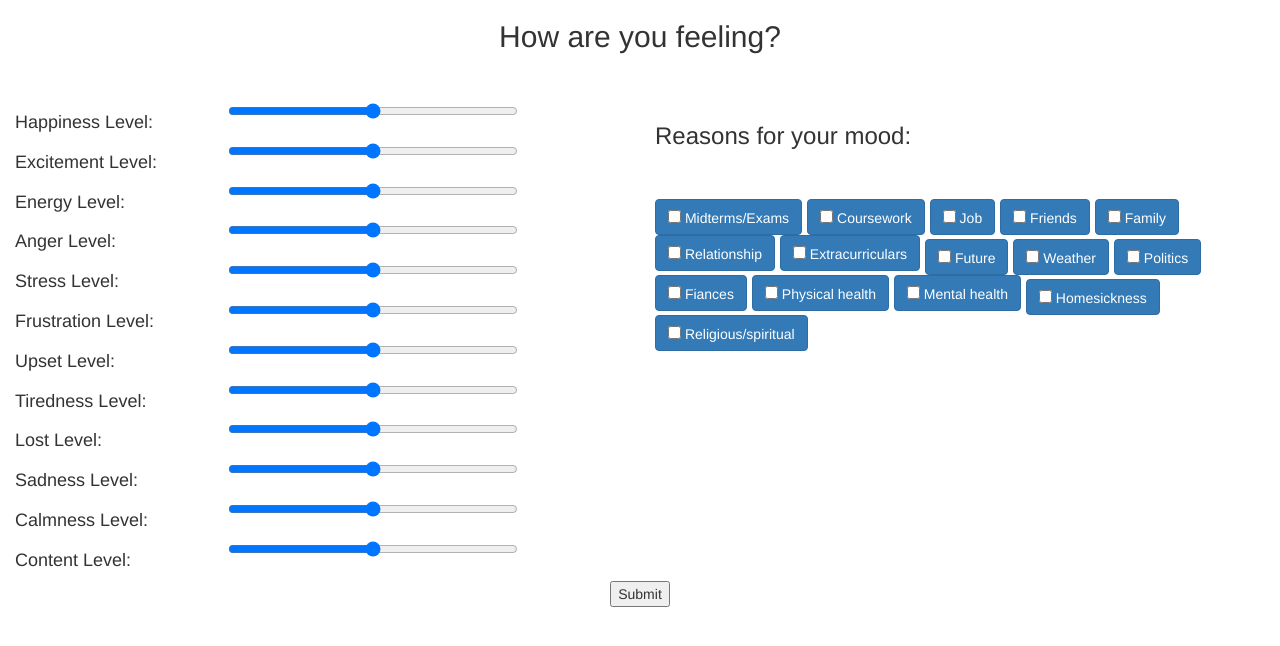
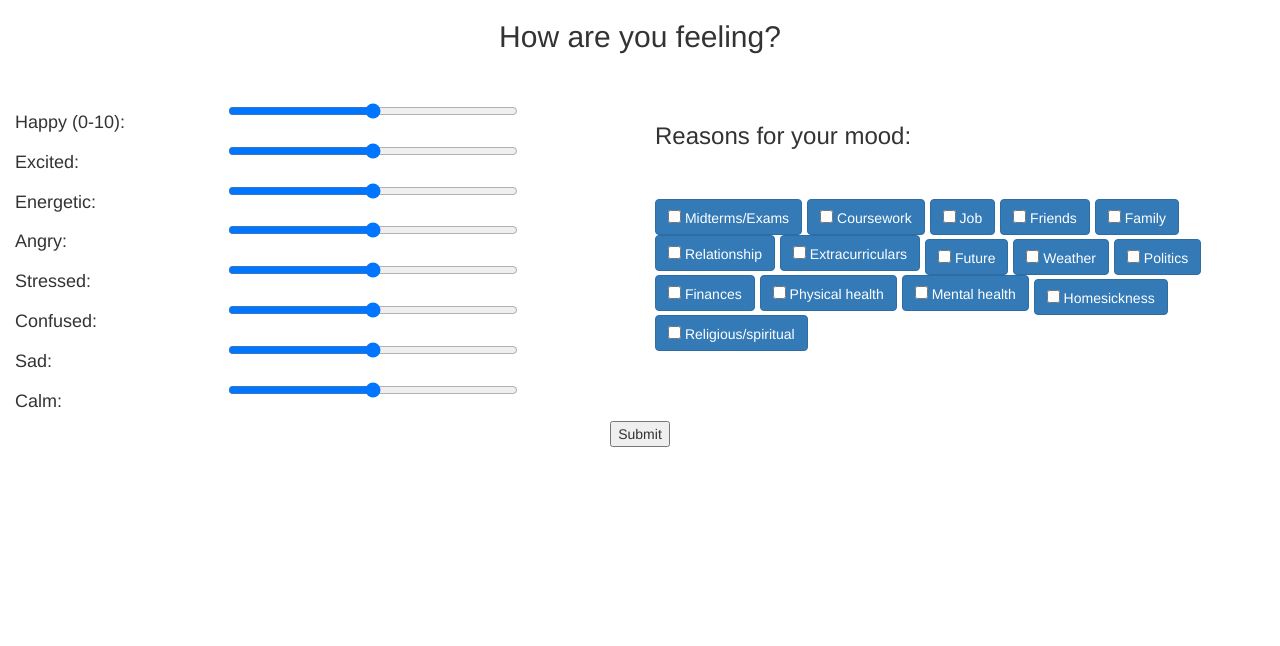
Before and after one commit to thotran2015/cms_final, a Flask app: page / in a window 1280 px wide. Shown: the top 646 px of the page. Run offline with Flask 2, Linux system fonts and the light colour scheme; some libraries are stand-ins or nearby versions.

Commit message:
fixed emo list and database

```diff
--- a/flask-intro/app.py
+++ b/flask-intro/app.py
@@ -33,7 +33,7 @@ def add_submission():
     if request.method =='POST':
         try:
             data = []
-            emos=['happy', 'excited', 'energetic', 'angry', 'stressed', 'frustrated', 'upset', 'tired', 'lost', 'sad', 'calm', 'content']
+            emos=['happy', 'excited', 'energetic', 'angry', 'stressed', 'confused', 'sad', 'calm']
             in_emos= {}
             for emo in emos:
                 in_emos[emo]=request.form[emo]
@@ -46,7 +46,7 @@ def add_submission():
             data.append(', '.join(in_tags))
             with connect_db() as conn:
                 cur = conn.cursor()
-                cur.execute("INSERT INTO submissions (happy, excited, energetic, angry, stressed, frustrated, upset, tired, lost, sad, calm, content, tags) VALUES (?"+", ?"*len(emos)+")", data)
+                cur.execute("INSERT INTO submissions (happy, excited, energetic, angry, stressed, confused, sad, calm, tags) VALUES (?"+", ?"*len(emos)+")", data)
                 conn.commit()
                 msg='Submission recorded successfully'
         except:
--- a/flask-intro/sql_emo.py
+++ b/flask-intro/sql_emo.py
@@ -3,7 +3,7 @@ conn = sqlite3.connect('database.db')
 print ("Opened database successfully")
 
 #energetic int, angry int, stressed int, tired int, upset int, sad int, calm int, content int, confused int
-conn.execute('CREATE TABLE submissions (happy INTEGER, excited INTEGER, energetic INTEGER, angry INTEGER, stressed INTEGER, frustrated INTEGER, upset INTEGER, tired INTEGER, lost INTEGER, sad INTEGER, calm INTEGER, content INTEGER, tags TEXT)')
+conn.execute('CREATE TABLE submissions (happy INTEGER, excited INTEGER, energetic INTEGER, angry INTEGER, stressed INTEGER, confused INTEGER, sad INTEGER, calm INTEGER, tags TEXT)')
              #midterms_exams TEXT, coursework TEXT, job TEXT, friends TEXT, family TEXT, relationship TEXT, extracurriculars TEXT, future TEXT, weather TEXT, politics TEXT, finances TEXT, physical_health TEXT, mental_health TEXT, homesickness TEXT, religious_spiritual TEXT)')
 
 ##conn.execute('CREATE TABLE submissions (happy INTEGER, excited INTEGER, energetic INTEGER, angry INTEGER, stressed INTEGER, frustrated INTEGER, upset INTEGER, tired INTEGER, lost INTEGER, sad INTEGER, calm INTEGER, content INTEGER, midterms_exams TEXT, coursework TEXT, job TEXT, friends TEXT, family TEXT, relationship TEXT,extracurriculars TEXT, future TEXT, weather TEXT, politics TEXT, finances TEXT, physical_health TEXT, mental_health TEXT, homesickness TEXT, religious_spiritual TEXT)')
--- a/flask-intro/templates/input.html
+++ b/flask-intro/templates/input.html
@@ -16,17 +16,20 @@
     <!--slider 1-->
     <div class= "row subrow1">
       <div class="col-sm-4">
-        <h4>Happiness Level: </h4>
+
+        <h4>Happy (0-10): </h4>
       </div>
       <div class="col-sm-6">
-        <input type="range" name = "happy" value="{{
+        <!-- <span align="left">0                                10</span>  -->
+      <input type="range" name = "happy" value="{{
           request.form.happy }}" >
+
       </div>
   </div>
     <!--slider 2-->
     <div class= "row subrow2">
       <div class="col-sm-4">
-        <h4>Excitement Level: </h4>
+        <h4>Excited: </h4>
       </div>
       <div class="col-sm-6">
         <input type="range" name = "excited" value="{{
@@ -36,7 +39,7 @@
     <!--slider 3-->
     <div class= "row subrow3">
       <div class="col-sm-4">
-        <h4>Energy Level: </h4>
+        <h4>Energetic: </h4>
       </div>
       <div class="col-sm-6">
         <input type="range" name = "energetic" value="{{
@@ -47,7 +50,7 @@
     <!--slider 4-->
     <div class= "row subrow4">
       <div class="col-sm-4">
-        <h4>Anger Level: </h4>
+        <h4>Angry: </h4>
       </div>
       <div class="col-sm-6">
         <input type="range" name = "angry" value="{{
@@ -58,7 +61,7 @@
     <!--slider 5-->
     <div class= "row subrow5">
       <div class="col-sm-4">
-        <h4>Stress Level: </h4>
+        <h4>Stressed: </h4>
       </div>
       <div class="col-sm-6">
         <input type="range" name = "stressed" value="{{
@@ -67,53 +70,20 @@
     </div>
 
     <!--slider 6-->
-    <div class= "row subrow6">
+    <div class= "row subrow9">
       <div class="col-sm-4">
-        <h4>Frustration Level: </h4>
+        <h4>Confused: </h4>
       </div>
       <div class="col-sm-6">
-        <input type="range" name = "frustrated" value="{{
-          request.form.frustrated }}" >
+        <input type="range" name = "confused" value="{{
+          request.form.confused}}" >
       </div>
     </div>
 
     <!--slider 7-->
-    <div class= "row subrow7">
-      <div class="col-sm-4">
-        <h4>Upset Level: </h4>
-      </div>
-      <div class="col-sm-6">
-        <input type="range" name = "upset" value="{{
-          request.form.upset }}" >
-      </div>
-    </div>
-
-    <!--slider 8-->
-    <div class= "row subrow8">
-      <div class="col-sm-4">
-        <h4>Tiredness Level: </h4>
-      </div>
-      <div class="col-sm-6">
-        <input type="range" name = "tired" value="{{
-          request.form.tired }}" >
-      </div>
-    </div>
-
-    <!--slider 9-->
-    <div class= "row subrow9">
-      <div class="col-sm-4">
-        <h4>Lost Level: </h4>
-      </div>
-      <div class="col-sm-6">
-        <input type="range" name = "lost" value="{{
-          request.form.lost}}" >
-      </div>
-    </div>
-
-    <!--slider 10-->
     <div class= "row subrow10">
       <div class="col-sm-4">
-        <h4>Sadness Level: </h4>
+        <h4>Sad: </h4>
       </div>
       <div class="col-sm-6">
         <input type="range" name = "sad" value="{{
@@ -121,28 +91,16 @@
       </div>
     </div>
 
-    <!--slider 11-->
+    <!--slider 8-->
     <div class= "row subrow11">
       <div class="col-sm-4">
-        <h4>Calmness Level: </h4>
+        <h4>Calm: </h4>
       </div>
       <div class="col-sm-6">
         <input type="range" name = "calm" value="{{
           request.form.calm}}" >
       </div>
     </div>
-
-    <!--slider 12-->
-    <div class= "row subrow12">
-      <div class="col-sm-4">
-        <h4>Content Level: </h4>
-      </div>
-      <div class="col-sm-6">
-        <input type="range" name = "content" value="{{
-          request.form.content}}" >
-      </div>
-    </div>
-
 
 
   </div>
@@ -164,7 +122,7 @@ extracurriculars, future, weather, politics, finances, physical health, mental h
           <label class="btn btn-primary button"><input type="checkbox" name= "future"> Future</label>
           <label class="btn btn-primary button"><input type="checkbox" name= "weather"> Weather</label>
           <label class="btn btn-primary button"><input type="checkbox" name= "politics"> Politics</label>
-          <label class="btn btn-primary button"><input type="checkbox" name= "fiances"> Fiances</label>
+          <label class="btn btn-primary button"><input type="checkbox" name= "fiances"> Finances</label>
           <label class="btn btn-primary button"><input type="checkbox" name= "physical health"> Physical health</label>
           <label class="btn btn-primary button"><input type="checkbox" name= "mental health"> Mental health</label>
           <br><br>
```
Also changed, not shown: flask-intro/database.db.
